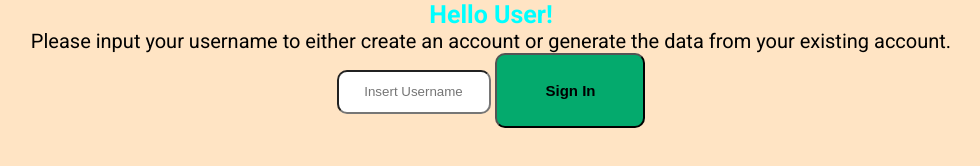
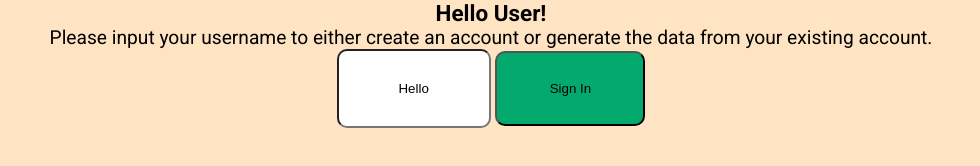
Before and after one commit to Havish-10/Burn-It-, a website with bundled scripts: page client/index.html in a window 1280 px wide. Shown: the whole page, without its empty margins (149-1129 px from the left). Built offline with nearby package versions, Linux system fonts and the light colour scheme; files whose address does not match are found by name.

Commit message:
Small fixes here and there
better css

```diff
--- a/client/index.html
+++ b/client/index.html
@@ -14,7 +14,7 @@
     <section id="logIn">
         <h3 class="title">Hello User!</h3>
         <p>Please input your username to either create an account or generate the data from your existing account.</p>
-        <input id="username" placeholder="Insert Username">
+        <input id="username" placeholder="Insert Username" value="Hello">
         <button id="signIn">Sign In</button>
     </section>
 
@@ -39,7 +39,7 @@
     <section class="timer">
         <h1>View Your Workouts:</h1>
         <ul id='workoutList'></ul>
-        <button id="signOut">Log Out.</button>
+        <button class="logOut" id="signOut">Log Out.</button>
     </section>
     </section>
     <section id="currentWorkout" hidden>
--- a/client/saveWorkout.js
+++ b/client/saveWorkout.js
@@ -54,6 +54,7 @@ async function createUser() {
 
   if (response.ok) {
     console.log('Created User!');
+    workoutList.innerHTML = '';
     const userData = await response.json();
     accountId = userData;
     const saveBtn = document.querySelector('#save');
@@ -172,6 +173,7 @@ function showWorkouts(workouts, where) {
   for (const workout of workouts) {
     const li = document.createElement('li');
     const sect = document.createElement('section');
+    sect.classList.add('controls');
     li.classList.add('workout-item');
     // li.textContent = `${workout.nameVal} [ Hours; ${workout.hour}, Mins: ${workout.mins}, Secs: ${workout.secs}, Reps: ${workout.rep}, Rest: ${workout.restVal}, Sets: ${workout.setNo} ] `;
     li.textContent = `${workout.nameVal} [ Mins: ${workout.mins}, Secs: ${workout.secs}, Reps: ${workout.rep}, Rest: ${workout.restVal}, Sets: ${workout.setNo} ] `;
--- a/client/style.css
+++ b/client/style.css
@@ -1,40 +1,35 @@
 :root {
+    --display: block;
+    --columns: 1fr;
+    --rows: 1fr;
+    --areas: none;
+
     font-family: "Roboto", sans-serif;
     font-weight: 400;
     font-style: normal;
-    display: block;
+    font-size: larger;
     --btnW: 150px;
     --btnH: 75px;
     --inputW: 150px;
-    --inputH: 40px;
-    --display: block;
-    --svgW: 100%;
-    --svgH: 100%;
-    --fontSize: 20px;
+    --inputH: 75px;
 }
 
-@media (width > 768px) {
-    :root {
+@media (min-width: 768px) {
+    /* :root {
+        --display: grid;
+        --columns: 1fr;
+        --rows: auto auto 1fr;
+        --areas: "title" "input" "workouts";
+
+
         font-family: "Roboto", sans-serif;
         font-weight: 400;
         font-style: normal;
-        display: grid;
-        grid-template-columns: 1fr;
-        grid-template-rows: auto auto 1fr auto;
-        grid-template-areas: "title" "input" "workouts" "idkyet";
-        width: 100vw;
-        height: 100vh;
+    } */
 
-        --btnW: 150px;
-        --btnH: 75px;
-        --inputW: 150px;
-        --inputH: 40px;
-        --svgW: 50%;
-        --svgH: 50%;
-        --fontSize: 20px;
-        --tempFont: 25px;
+    .workout-item {
+        flex-direction: row;
     }
-
 }
 
 * {
@@ -43,53 +38,31 @@
     text-align: center;
 }
 
-main {
-    padding: var(--pad);
-    font-size: var(--fontSize);
-    margin: 0 auto;
-    display: var(--display);
-    gap: var(--gap);
-    height: var(--height);
-    width: var(--width);
-    width: 100vw;
-    height: 100vh;
+body {
     background-color: bisque;
 }
 
-li {
-    display: flex;
-    justify-content: space-around;
+input {
     align-items: center;
+    text-decoration: none;
+    border-radius: 10px;
+    cursor: auto;
+    height: var(--inputH);
+    width: var(--inputW);
 }
 
-input {
-    border-radius: 10px;
-    width: var(--inputW);
-    height: var(--inputH);
-}
-
-.title {
-    grid-area: title;
-    font-size: var(--tempFont);
-    color: aqua;
-}
-
-.workout-button {
-    display: block;
-    float: right;
+input:hover {
+    background-color: scale-color(3e68ff, -20%);
+    transition: 220ms all ease-in-out;
 }
 
 button {
     background-color: #04AA6D;
-    font-weight: bolder;
-    border-radius: 10px;
-    color: black;
-    margin-bottom: 5px;
     width: var(--btnW);
     height: var(--btnH);
-    text-align: center;
-    text-decoration: none;
-    font-size: 15px;
+    align-items: center;
+    justify-content: center;
+    border-radius: 10px;
     transition: transform 0.3s ease;
 }
 
@@ -97,8 +70,13 @@ button:hover {
     transform: scale(1.1);
 }
 
+button:disabled, button[disabled] {
+    cursor: not-allowed;
+}
+
 .delete {
     background-color: red;
+    margin-top: 10px;
 }
 
 #backBtn {
@@ -116,3 +94,37 @@ button:hover {
 .stop {
     background-color: crimson;
 }
+
+/* .title {
+    grid-area: title;
+    background-color: aqua;
+} */
+
+#workoutList {
+    list-style: none;
+    padding: 0;
+}
+
+.workout-item {
+    display: flex;
+    flex-direction: column;
+    align-items: center;
+    justify-content: center;
+}
+
+#controls {
+    margin-right: 10px;
+}
+
+@media (min-width: 768px) {
+    .workout-item {
+        flex-direction: row;
+    }
+}
+
+/* .logOut {
+    position: fixed;
+    bottom: 0;
+    left: 50%;
+    transform: translateX(-50%);
+} */
```
Also changed, not shown: 1 other file.
